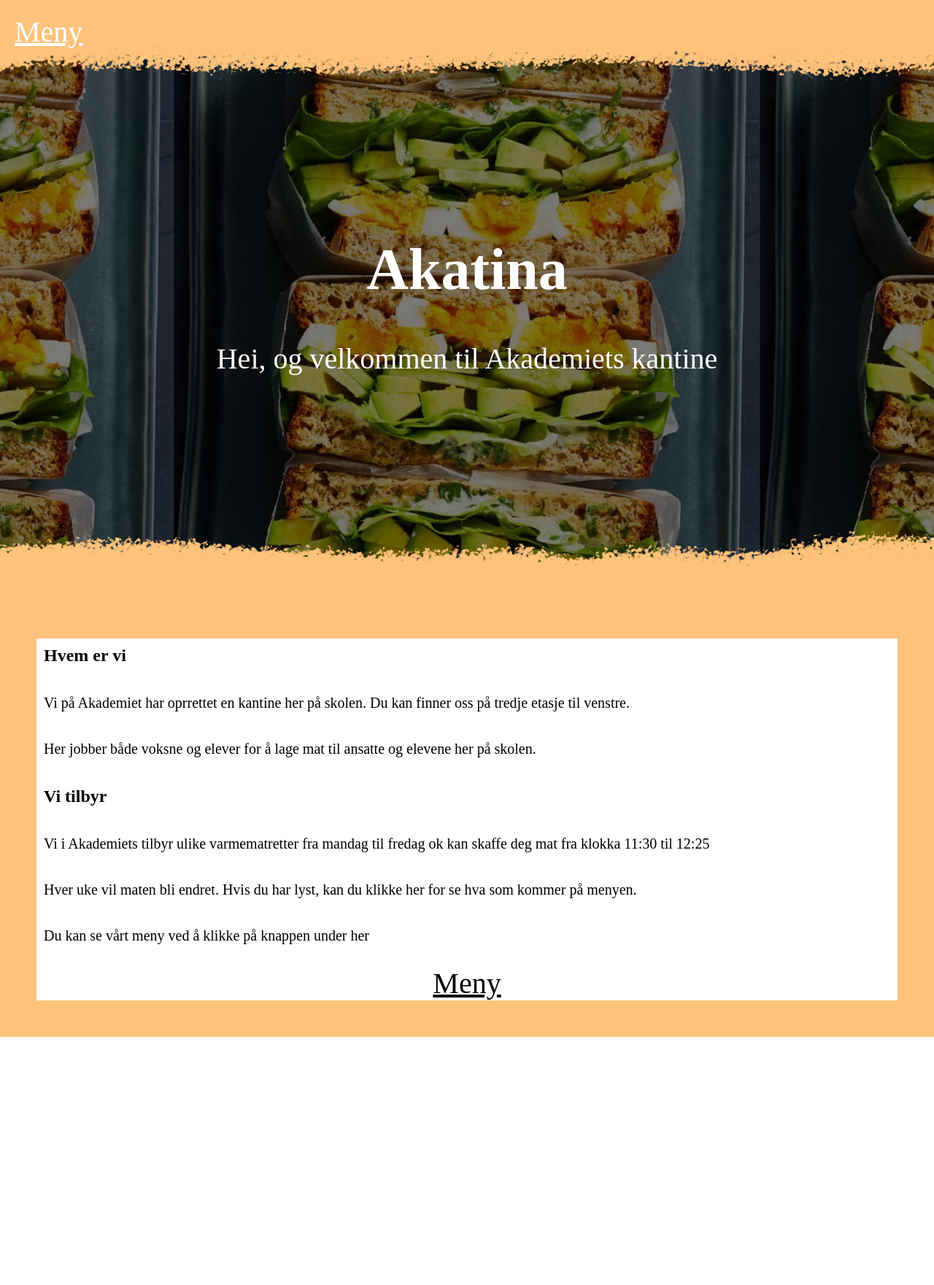
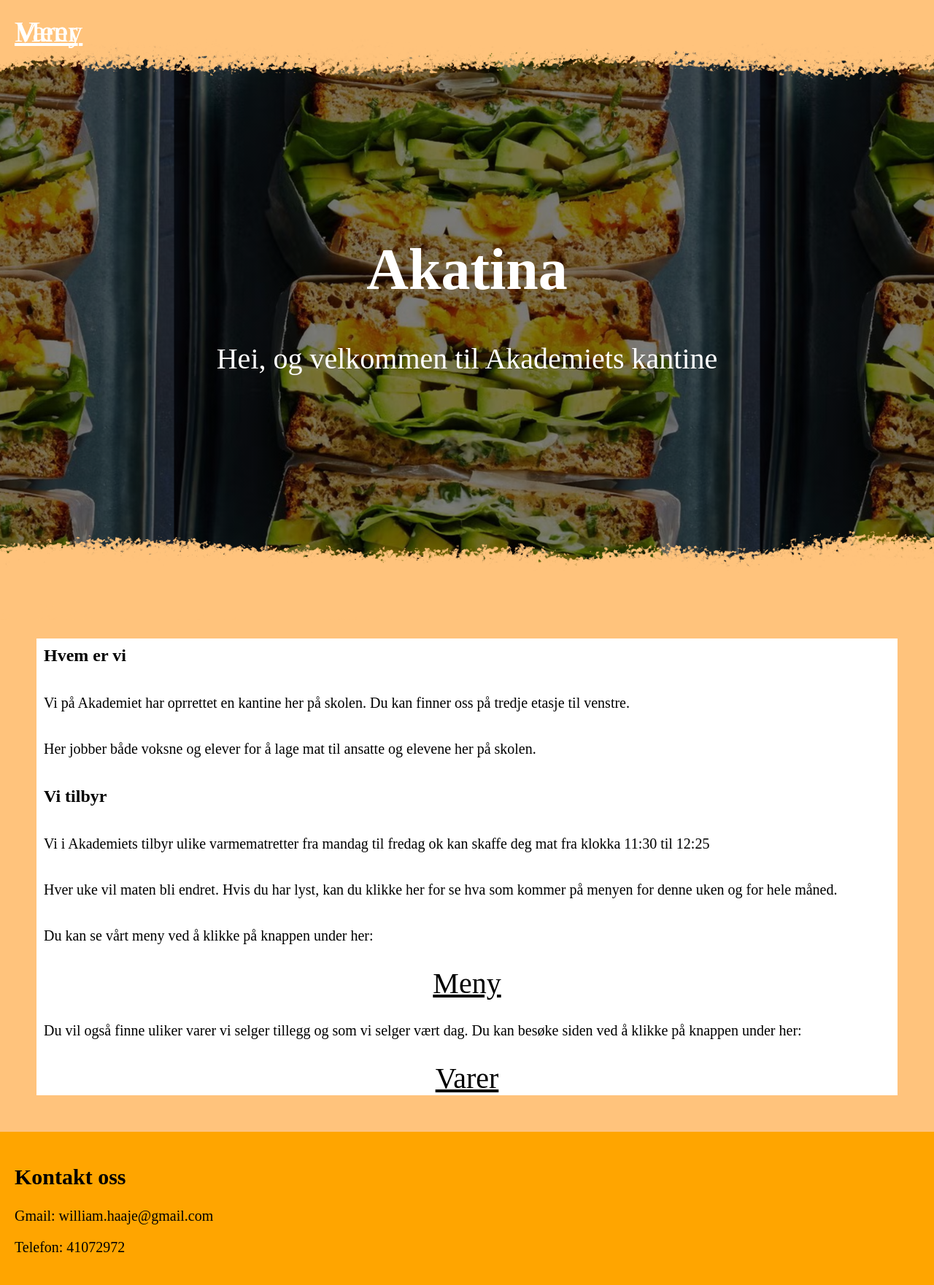
Before and after one commit to RoastPaper/Nettside-for-kantina, a PHP site: page / in a window 1280 px wide; the page is wider, and only the part inside the window is pictured. Shown: that part at 73% size. Before the commit the page ends 1421 px from the top of that part, so only its background shows below. Run offline with PHP 8.4, Linux system fonts and the light colour scheme.

Commit message:
Jeg har laget nå en footer hvor du kan kontakte personene. Og tenker å lage en menu for linker.

```diff
--- a/index.html
+++ b/index.html
@@ -11,6 +11,7 @@
         <div class="hero-image">
             <img src="bilder/Toppen for nettsiden-2.png" width="1440" class=meny-bakgrunn> <!-- Her bruker jeg width for å gjør bildet mer mindre enn det var og lagde en class for å plassere det rikitg og ikke påvirke tekster innenfor hero-image -->
             <a class="buttonhover" href="meny.html">Meny</a>
+            <a class="buttonhover" href="varer.html">Varer</a>
             <div class="hero-text">
                 <h1>Akatina</h1>
                 <p>Hei, og velkommen til Akademiets kantine</p>
@@ -24,14 +25,20 @@
         <p>Her jobber både voksne og elever for å lage mat til ansatte og elevene her på skolen.</p>
         <h2>Vi tilbyr</h2>
         <p>Vi i Akademiets tilbyr ulike varmematretter fra mandag til fredag ok kan skaffe deg mat fra klokka 11:30 til 12:25</p>
-        <p>Hver uke vil maten bli endret. Hvis du har lyst, kan du klikke her for se hva som kommer på menyen. </p>
-        <p>Du kan se vårt meny ved å klikke på knappen under her</p>
+        <p>Hver uke vil maten bli endret. Hvis du har lyst, kan du klikke her for se hva som kommer på menyen for denne uken og for hele måned. </p>
+        <p>Du kan se vårt meny ved å klikke på knappen under her:</p>
         <div class="link">
             <a class="button" href="meny.html">Meny</a>
         </div>
+        <p>Du vil også finne uliker varer vi selger tillegg og som vi selger vært dag. Du kan besøke siden ved å klikke på knappen under her:</p>
+        <div class="link">
+            <a class="button" href="varer.html">Varer</a>
+        </div>
     </article>
     <footer>
-
+        <h2>Kontakt oss</h2>
+        <p>Gmail: william.haaje@gmail.com</p>
+        <p>Telefon: 41072972</p>
     </footer>
 
     <script src="funksjoner.js"></script> <!-- Her har jeg koblet til Javascript for at programet koble sammen med HTML -->
--- a/style.css
+++ b/style.css
@@ -22,6 +22,7 @@ body {
 
 .buttonhover {
     position: absolute; /* Dette gjør at det blir en link toppen til venstre i bildet og som jeg sagt i de forrige komertaene */
+    justify-content: space-evenly;
     top: 20px;
     left: 20px;
     color: white;
@@ -82,3 +83,10 @@ a.link {
     background-color: #FFC37C;
     color: black;
 }
+
+footer {
+    background-color: orange;
+    border: white;
+    font-size: 20px;
+    padding: 20px;
+}
```
Also changed, not shown: varer.html (+14 -0 lines), meny.html (line endings or trailing spaces).
